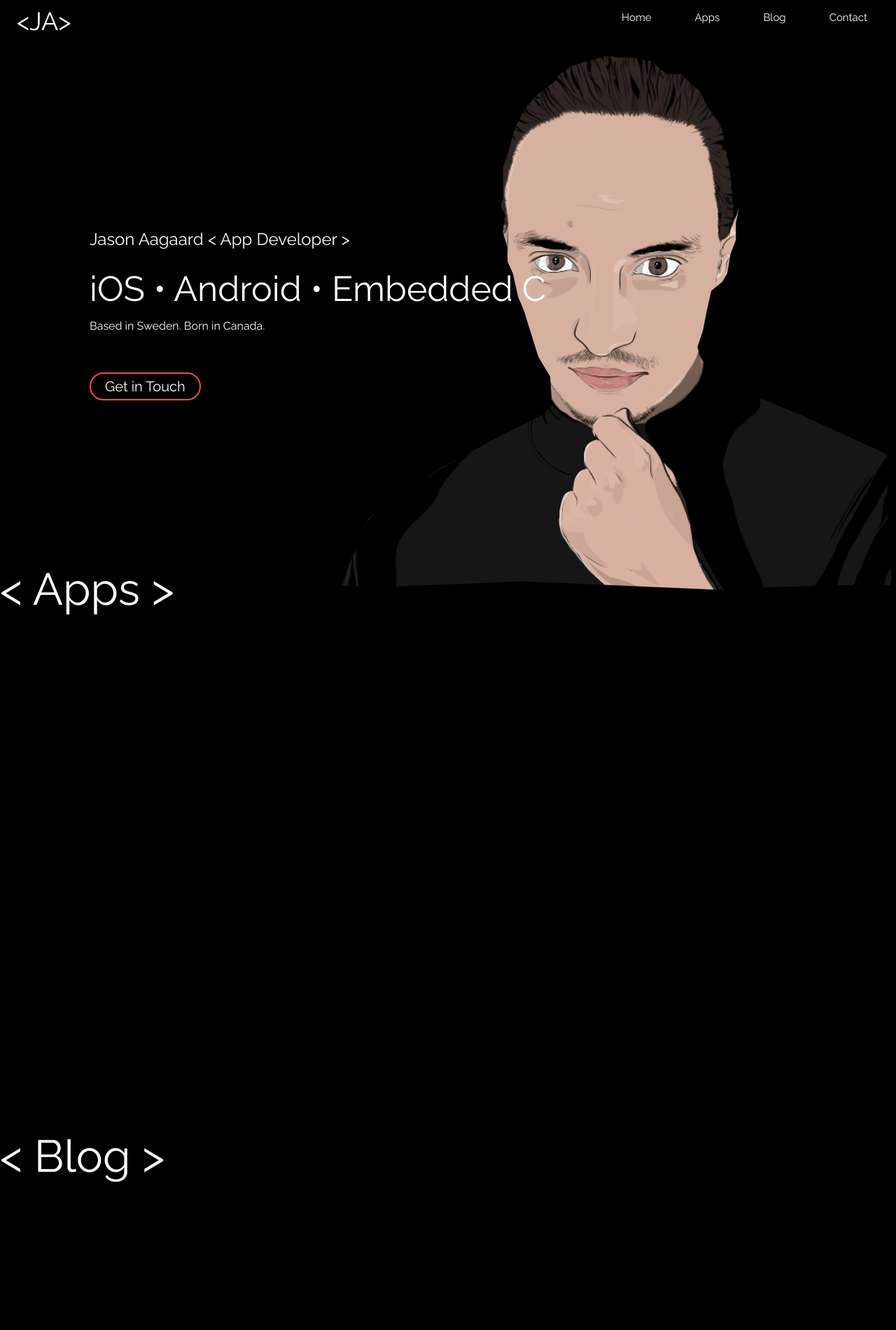
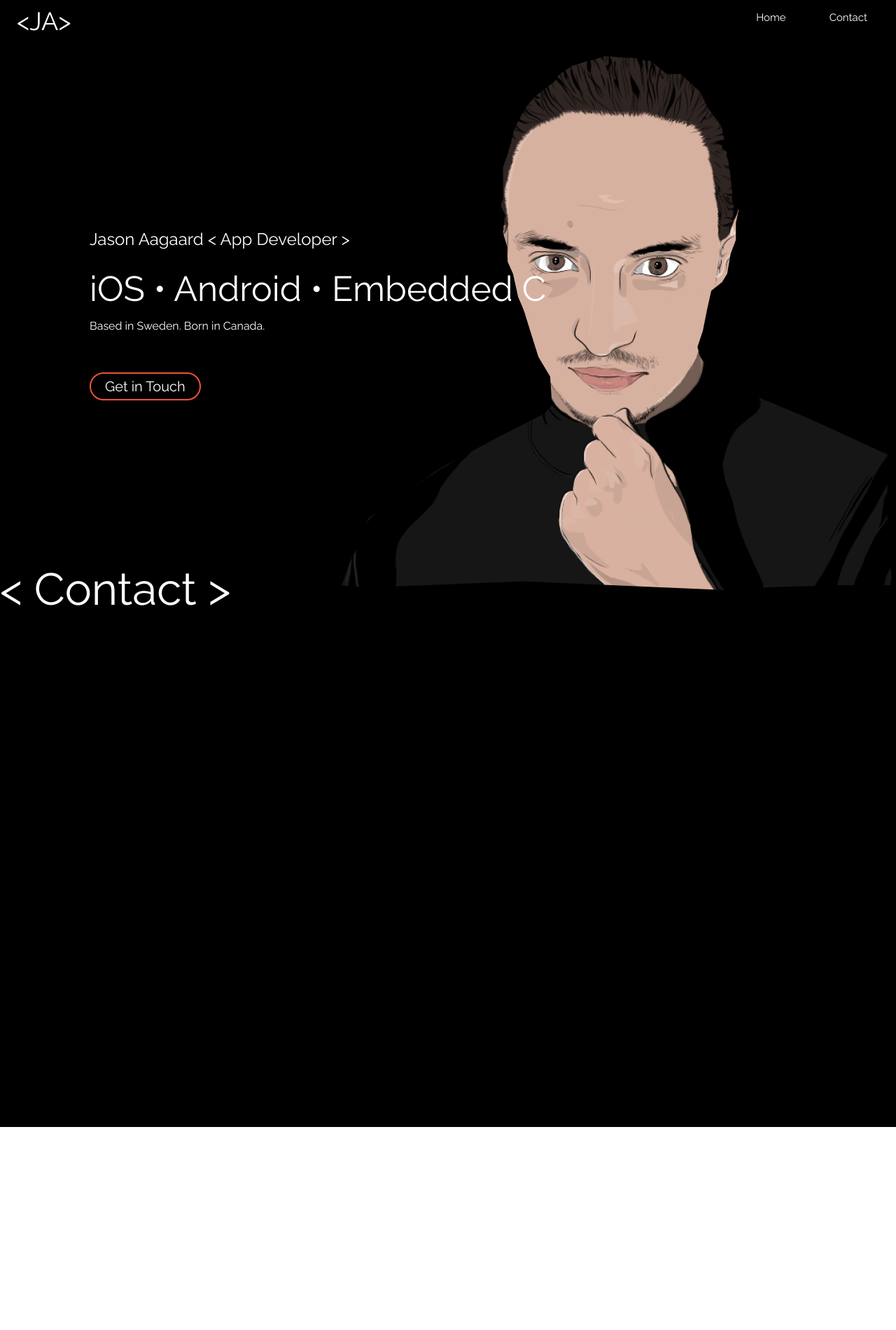
Before and after one commit to fearless-taco/Homepage, a website: page index.html in a window 1280 px wide. Shown: the top 1900 px of the page at 70% size. After the commit the page ends 1610 px from the top, so only its background shows below. Drawn offline with Linux system fonts and the light colour scheme.

Commit message:
Delete placeholder section apps and blog

```diff
--- a/index.html
+++ b/index.html
@@ -48,13 +48,14 @@
   </head>
   <body>
       <main class="background-dark text-white">
+
+          <!-- Home Section -->
+
           <section id="home">
               <nav class="nav-bar">
                   <div class="display-topleft padding-large font-xxlarge display-position-fixed"> &lt;JA&gt; </div>
                   <ul class="ul float-right">
                       <li class="nav-bar-item"><a href="#home">Home</a></li>
-                      <li class="nav-bar-item"><a href="#apps">Apps</a></li>
-                      <li class="nav-bar-item"><a href="#blog">Blog</a></li>
                       <li class="nav-bar-item"><a href="#contact">Contact</a></li>
                   </ul>
               </nav>
@@ -72,13 +73,7 @@
               </div>
           </section>
 
-          <section id="apps">
-              <h1 class="font-jumbo">&lt; Apps &gt;</h1>
-          </section>
-
-          <section id="blog">
-              <h1 class="font-jumbo">&lt; Blog &gt;</h1>
-          </section>
+          <!-- Contact Section -->
 
           <section id="contact">
               <h1 class="font-jumbo">&lt; Contact &gt;</h1>
```
